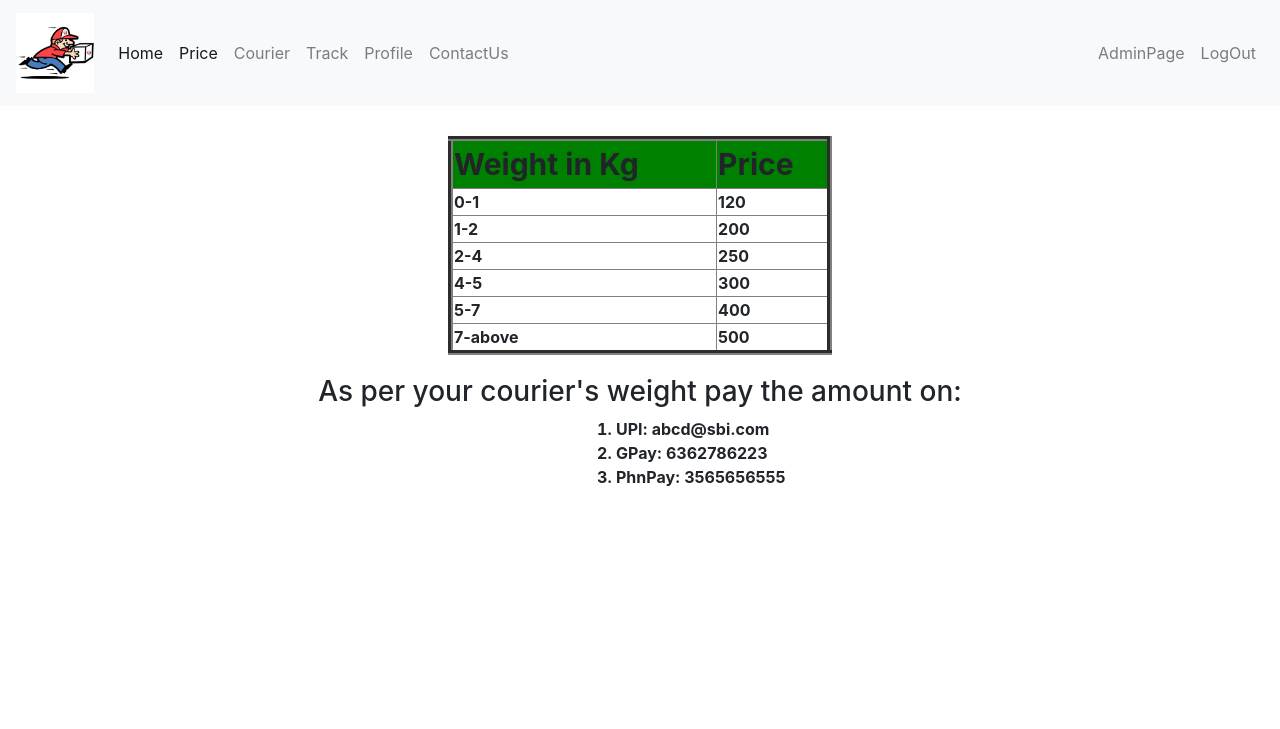
After one commit to loveraj16/courier-management-system, a PHP site: page /home/price.php in a window 1280 px wide. The commit adds this page. Shown: the top 729 px of the page. Run offline with PHP 8.4, Linux system fonts and the light colour scheme; a user stored in the database is signed in.

Commit message:
changes admin name and password in sql file and added reports

```diff
--- a/admin/deletedata.php
+++ b/admin/deletedata.php
@@ -18,7 +18,7 @@ include('head.php');
     <h5 ><a href="dashboard.php" style="float: left; margin-left:20px; color:aliceblue;">BackToDashboard</a></h5>
     <h5 ><a href="logout.php" style="float: right; margin-right:20px; color:aliceblue;">LogOut</a></h5>
     </div>
-    <h1 align='center' style="text-shadow: 0.1em 0.1em 0.15em #f9829b;">Search Student Information</h1>
+    <h1 align='center' style="text-shadow: 0.1em 0.1em 0.15em #f9829b;">Search Data Information</h1>
 </div>
 
 <div style="overflow-x:auto;">
--- a/home/courierMenu.php
+++ b/home/courierMenu.php
@@ -88,8 +88,8 @@ $uid = $_SESSION['uid'];
                     <td>Weight:</td>
                     <td><input type="number" name="wgt" placeholder="weights in kg" required></td>
 
-                    <td>ReceiptNo.:</td>
-                    <td><input type="number" name="billno" placeholder="enter receipt num" required></td>
+                    <td>Payment Id:</td>
+                    <td><input type="number" name="billno" placeholder="enter transition num" required></td>
                 </tr>
                 <tr>
                     <!-- <td>Date:</td><td><input type="date" name="date"></td> -->
--- a/home/header.php
+++ b/home/header.php
@@ -26,6 +26,7 @@
         <div class="collapse navbar-collapse" id="navbarCollapse">
             <div class="navbar-nav">
                 <a href="home.php" class="nav-item nav-link active">Home</a>
+                <a href="price.php" class="nav-item nav-link active">Price</a>
                 <a href="courierMenu.php" class="nav-item nav-link">Courier</a>
                 <a href="trackMenu.php" class="nav-item nav-link">Track</a>
 
--- /dev/null
+++ b/home/price.php
@@ -0,0 +1,54 @@
+<?php
+session_start();
+if(isset($_SESSION['uid'])){
+    echo "";
+    }else{
+    header('location: ../index.php');
+    }
+
+?>
+<?php
+include('header.php');
+?>
+
+<!DOCTYPE html>
+<html lang="en">
+<head>
+    <meta charset="UTF-8">
+    <meta name="viewport" content="width=device-width, initial-scale=1.0">
+    <title>Pricing</title>
+</head>
+<body>
+    <table width='30%' border="5px solid" style="margin-top:30px;margin-left:auto ;margin-right:auto ;font-weight:bold;border-spacing: 5px 5px;border-collapse: collapse;">
+    <tr style="background-color: green;font-size:30px">
+    <th>Weight in Kg</th><th>Price</th>
+    </tr>
+    <tr>
+    <td>0-1</td><td>120</td>
+    </tr>
+    <tr>
+    <td>1-2</td><td>200</td>
+    </tr>
+    <tr>
+    <td>2-4</td><td>250</td>
+    </tr>
+    <tr>
+    <td>4-5</td><td>300</td>
+    </tr>
+    <tr>
+    <td>5-7</td><td>400</td>
+    </tr>
+    <tr>
+    <td>7-above</td><td>500</td>
+    </tr>
+    </table>
+    <h3 align="center" style="margin-top:20px;"> As per your courier's weight pay the amount on:</h3>
+    <div style="margin-left:45% ;margin-right:auto ;font-weight:bold;">
+    <ol>
+    <li>UPI: abcd@sbi.com</li>
+    <li>GPay: 6362786223</li>
+    <li>PhnPay: 3565656555</li>
+    </ol>
+    </div>
+</body>
+</html>
```
Also changed, not shown: database/courierdb.sql (+4 -4 lines), Project Report/ERD3.png (added), Project Report/erschema.png (added), dbimages/2959860-science-fiction-artwork-robot___abstract-wallpapers.jpg (added), 8 other files.
